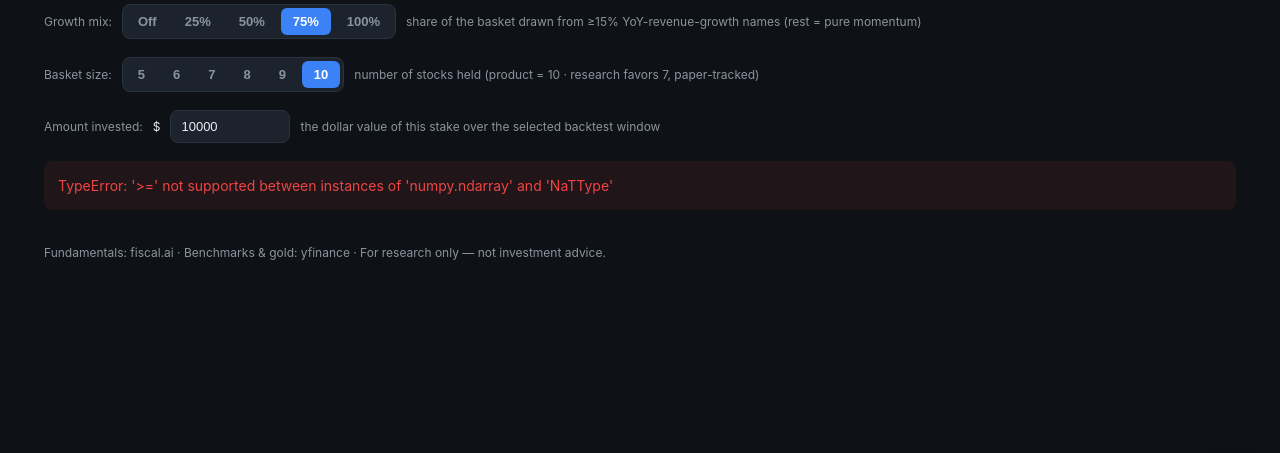
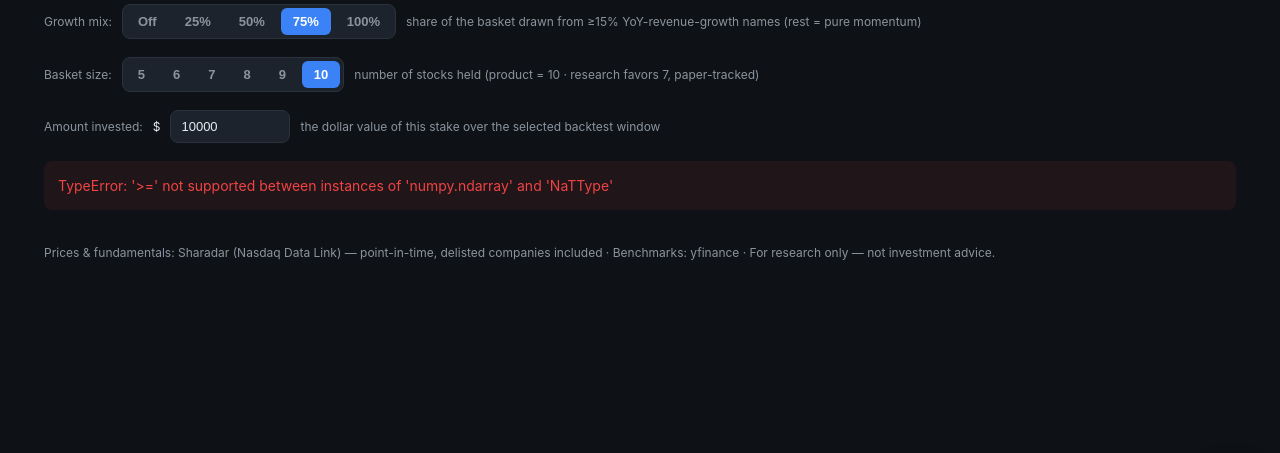
Before and after one commit to Tstansberry81/quantmodel, a Flask app: page /edge in a window 1280 px wide. Shown: the part 267-720 px from the top of the page. Run offline with Flask 3, Linux system fonts and the light colour scheme; data that the repository does not hold is empty.

Commit message:
Fix stale data-source attribution: the site still credited fiscal.ai
The footer on every page read "Fundamentals: fiscal.ai · Benchmarks & gold:
yfinance". Both halves were wrong after the Sharadar migration: fundamentals
no longer come from fiscal.ai at all, and the Edge holds no gold sleeve (that
belonged to the retired Slow Burn model). Now:

  "Prices & fundamentals: Sharadar (Nasdaq Data Link) — point-in-time,
   delisted companies included · Benchmarks: yfinance"

which also states the property that makes the numbers trustworthy, on every
page rather than only in the model write-up.

config.py comments corrected too, because they would have misled a future
session into thinking the shipped model still reads fiscal.ai:
  * INCLUDE_INACTIVE said survivorship bias was "reduced, not eliminated"
    (true of fiscal.ai's 111 inactive names, all dead 2024+); the live
    artifact has 7,851 delisted of 12,164, back to 1998.
  * RETURN_BASIS said "fiscal.ai remains the source for fundamentals" —
    now names SEP closeadj + SF1/ART + DAILY, and notes the FISCAL_* settings
    survive only for the legacy research scripts.
  * flagged GOLD_SYMBOL as legacy: nothing in the Edge trades it.

Benchmarks genuinely are still yfinance (^SP500TR / QQQ) — Sharadar's SFP
fund table isn't ingested, so that half of the credit was accurate and stays.

Co-Authored-By: Claude Fable 5 <noreply@anthropic.com>

```diff
--- a/templates/base.html
+++ b/templates/base.html
@@ -26,7 +26,8 @@
     {% block content %}{% endblock %}
   </main>
   <footer>
-    <span>Fundamentals: fiscal.ai &middot; Benchmarks &amp; gold: yfinance &middot; For research only — not investment advice.</span>
+    <span>Prices &amp; fundamentals: Sharadar (Nasdaq Data Link) &mdash; point-in-time, delisted
+    companies included &middot; Benchmarks: yfinance &middot; For research only — not investment advice.</span>
   </footer>
   <script>
     fetch('/api/meta')
```
Also changed, not shown: config.py (+13 -7 lines).
